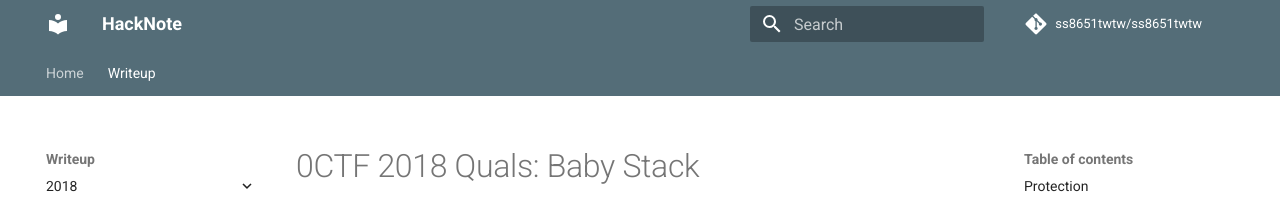
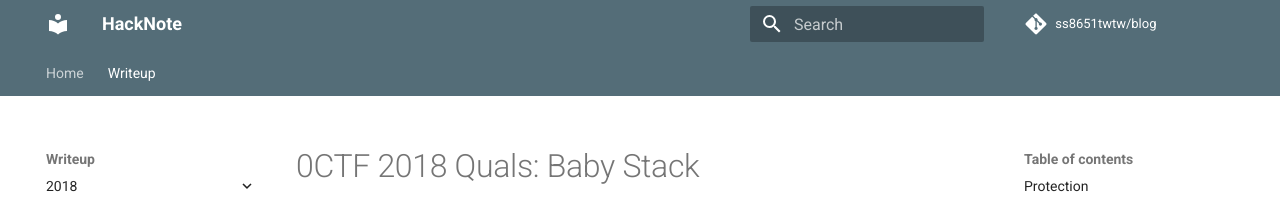
Before and after one commit to ss8651twtw/blog, an MkDocs documentation site: the page built from docs/writeup/0CTF-2018-Quals:Baby-Stack.md, in a window 1280 px wide. Shown: the top 205 px of the page. Built offline with MkDocs 1.6.1 and Material for MkDocs 9.7.7, drawn with Linux system fonts in a browser that asks for light colours; comment, search, counter and statistics services are not loaded; old or Windows-style settings are respelled for this version of MkDocs; some of the changed lines change nothing that is shown.

Commit message:
Add Google analytics and change blog info

```diff
--- a/mkdocs.yml
+++ b/mkdocs.yml
@@ -2,12 +2,15 @@
 site_name: HackNote
 site_description: Take a note about hacking.
 site_author: ss8651twtw
-site_url: https://ss8651twtw.github.io/
+site_url: https://ss8651twtw.github.io/blog
 
 # Repository
-repo_name: 'ss8651twtw/ss8651twtw'
+repo_name: 'ss8651twtw/blog'
 repo_url: 'https://github.com/ss8651twtw/blog'
 edit_uri: 'blob/master/docs/'
+
+# Google analytics
+google_analytics: ['UA-119880828-1', 'ss8651twtw.github.io/blog']
 
 # Contents
 pages:
```
